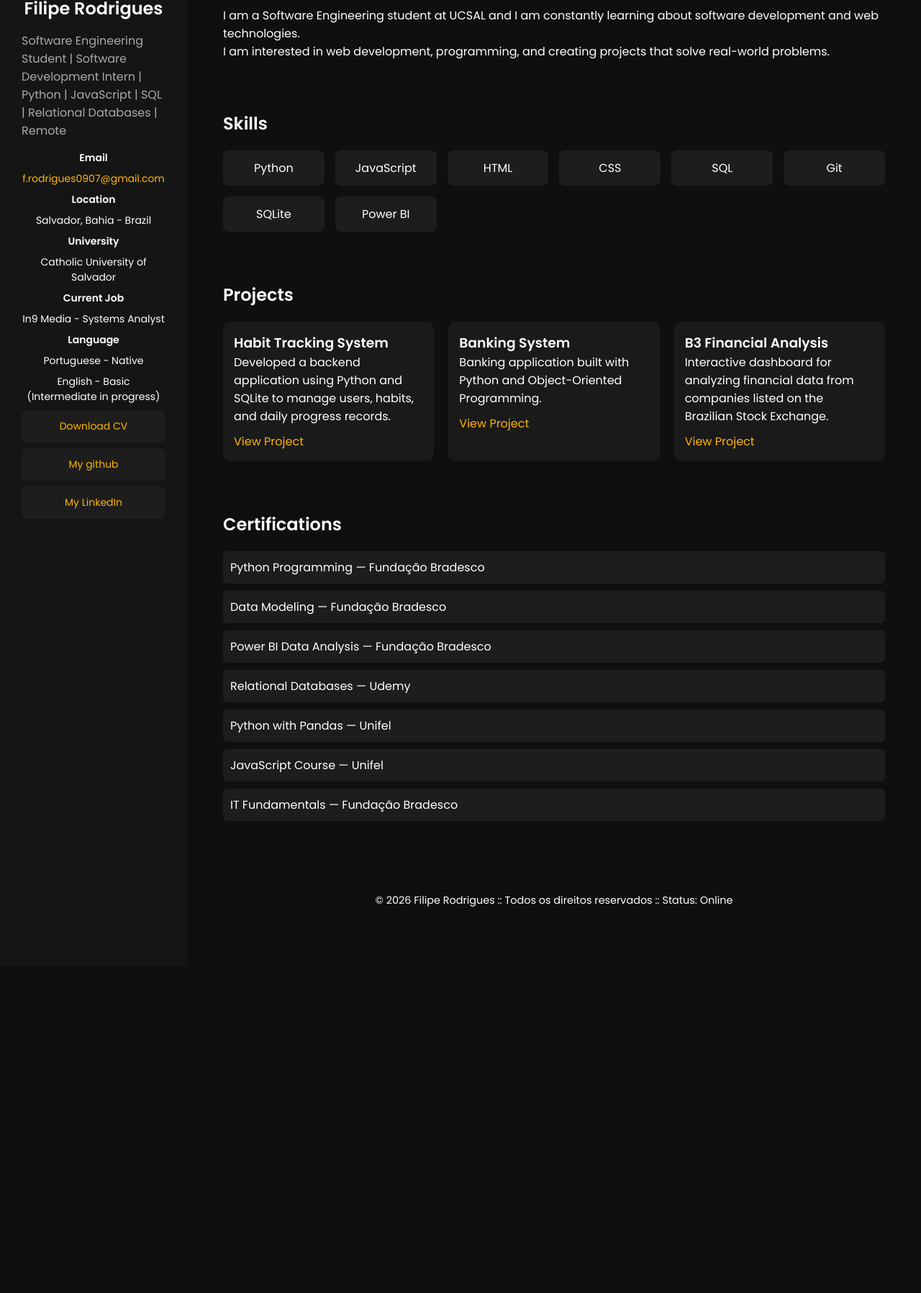
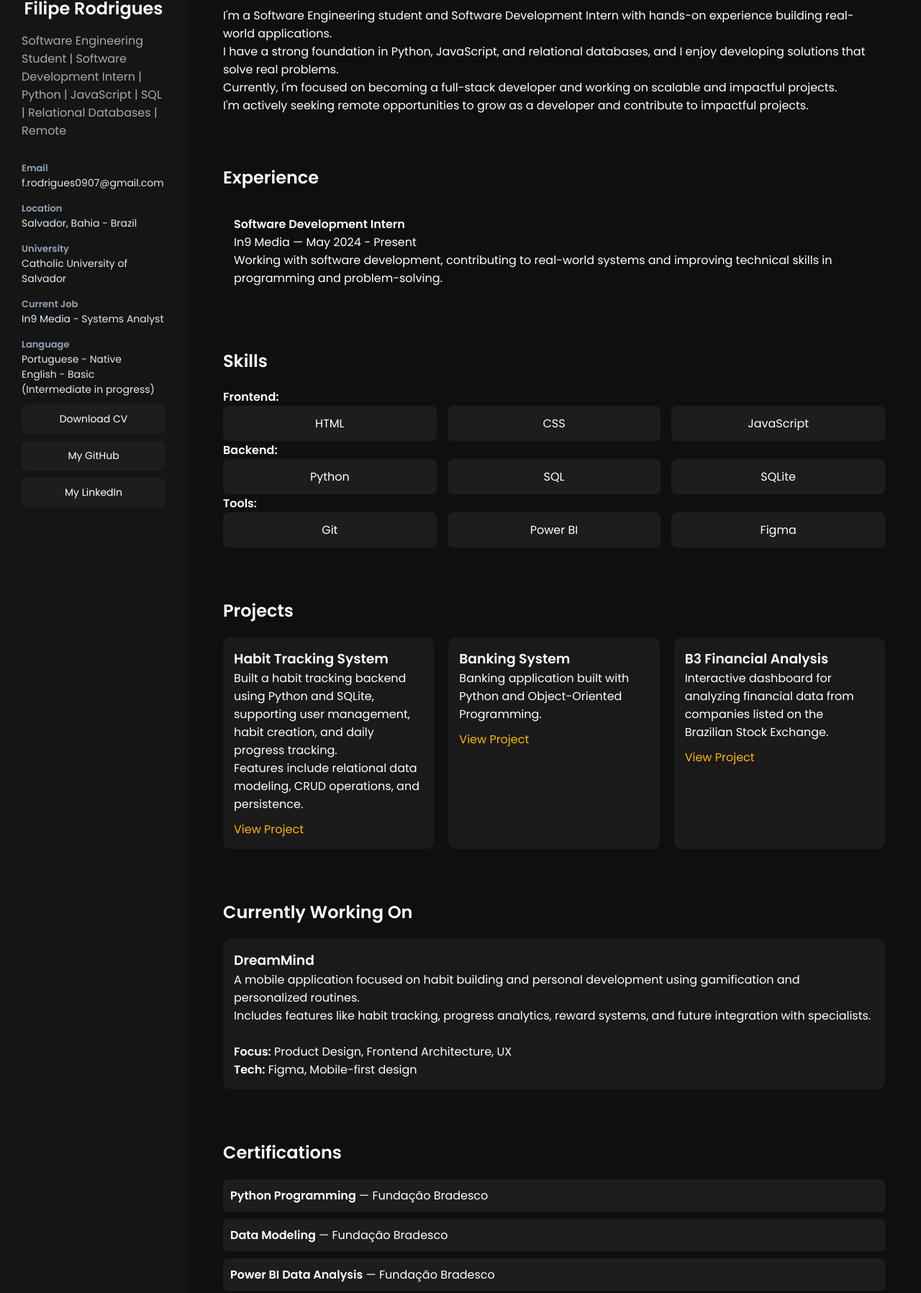
Before and after one commit to lipesoft/portifolio, a plain HTML site: page index.html in a window 1280 px wide. Shown: the part 161-1958 px from the top of the page at 72% size. Before the commit the page ends 1503 px from the top, so only its background shows below. Drawn offline with Linux system fonts and the light colour scheme.

Commit message:
Atualizando portifólio

```diff
--- a/index.html
+++ b/index.html
@@ -47,7 +47,7 @@
         </div>
 
         <div class="btn-download">
-          <a href="https://github.com/lipesoft" class="btn-git">My github</a>
+          <a href="https://github.com/lipesoft" class="btn-git">My GitHub</a>
         </div>
 
         <div class="btn-download">
@@ -67,27 +67,58 @@
       <section id="about" class="section reveal">
         <h1>About me</h1>
         <p>
-          I am a Software Engineering student at UCSAL and I am constantly learning about software development and web
-          technologies.
+          I'm a Software Engineering student and Software Development Intern with hands-on experience building
+          real-world applications.
         </p>
         <p>
-          I am interested in web development, programming, and creating projects that solve real-world problems.
+          I have a strong foundation in Python, JavaScript, and relational databases, and I enjoy developing solutions
+          that solve real problems.
         </p>
+        <p>
+          Currently, I'm focused on becoming a full-stack developer and working on scalable and impactful projects.
+        </p>
+        <p>
+          I'm actively seeking remote opportunities to grow as a developer and contribute to impactful projects.
+        </p>
+      </section>
 
+      <section class="section reveal">
+        <h2>Experience</h2>
+
+        <div>
+          <div class="project-info">
+            <span><strong>Software Development Intern</strong></span>
+            <p>In9 Media — May 2024 - Present</p>
+            <p>
+              Working with software development, contributing to real-world systems and improving technical skills in
+              programming and problem-solving.
+            </p>
+          </div>
+        </div>
       </section>
 
       <section id="skills" class="section reveal">
         <h2>Skills</h2>
 
+        <h4>Frontend:</h4>
+        <div class="skills-grid">
+          <div class="skill">HTML</div>
+          <div class="skill">CSS</div>
+          <div class="skill">JavaScript</div>
+        </div>
+
+        <h4>Backend:</h4>
         <div class="skills-grid">
           <div class="skill">Python</div>
-          <div class="skill">JavaScript</div>
-          <div class="skill">HTML</div>
-          <div class="skill">CSS</div>
           <div class="skill">SQL</div>
+          <div class="skill">SQLite</div>
+        </div>
+
+        <h4>Tools:</h4>
+        <div class="skills-grid">
           <div class="skill">Git</div>
-          <div class="skill">SQLite</div>
           <div class="skill">Power BI</div>
+          <div class="skill">Figma</div>
         </div>
       </section>
 
@@ -100,8 +131,11 @@
 
               <h3>Habit Tracking System</h3>
               <p>
-                Developed a backend application using Python and SQLite to manage users, habits, and daily progress
-                records.
+                Built a habit tracking backend using Python and SQLite, supporting user management, habit creation, and
+                daily progress tracking.
+              </p>
+              <p>
+                Features include relational data modeling, CRUD operations, and persistence.
               </p>
               <a href="https://github.com/lipesoft/Habit-tracking-system">View Project</a>
             </div>
@@ -128,8 +162,28 @@
               </p>
               <a href="https://github.com/lipesoft/b3-financial-analysis">View Project</a>
             </div>
+          </div>
+      </section>
 
+      <section id="current" class="section reveal">
+        <h2>Currently Working On</h2>
 
+        <div class="project-card">
+          <div class="project-info">
+            <h3>DreamMind</h3>
+            <p>
+              A mobile application focused on habit building and personal development using gamification and
+              personalized
+              routines.
+            </p>
+            <p>
+              Includes features like habit tracking, progress analytics, reward systems, and future integration with
+              specialists.
+            </p><br>
+            <p><strong>Focus:</strong> Product Design, Frontend Architecture, UX</p>
+            <p><strong>Tech:</strong> Figma, Mobile-first design</p>
+          </div>
+        </div>
       </section>
 
       <section id="certifications" class="section reveal">
@@ -137,19 +191,22 @@
         <h2>Certifications</h2>
 
         <ul class="cert-list">
-          <li>Python Programming — Fundação Bradesco</li>
-          <li>Data Modeling — Fundação Bradesco</li>
-          <li>Power BI Data Analysis — Fundação Bradesco</li>
-          <li>Relational Databases — Udemy</li>
-          <li>Python with Pandas — Unifel</li>
-          <li>JavaScript Course — Unifel</li>
-          <li>IT Fundamentals — Fundação Bradesco</li>
+          <li><strong>Python Programming</strong> — Fundação Bradesco</li>
+          <li><strong>Data Modeling</strong> — Fundação Bradesco</li>
+          <li><strong>Power BI Data Analysis</strong> — Fundação Bradesco</li>
+          <li><strong>Relational Databases</strong> — Udemy</li>
+          <li><strong>Python with Pandas</strong> — Unifel</li>
+          <li><strong>JavaScript Course</strong> — Unifel</li>
+          <li><strong>IT Fundamentals</strong> — Fundação Bradesco</li>
         </ul>
       </section>
 
       <footer>
-        <p>&copy; 2026 Filipe Rodrigues <span class="highlight">::</span> Todos os direitos reservados <span
-            class="highlight">::</span> Status: Online</p>
+        <p>
+          &copy; 2026 Filipe Rodrigues
+          <span class="highlight">::</span> All rights reserved
+          <span class="highlight">::</span> Status: Online
+        </p>
       </footer>
     </main>
   </div>
--- a/style.css
+++ b/style.css
@@ -38,37 +38,36 @@ body {
   color: #aaa;
 }
 
-.info {
-  font-size: 14px;
-  text-align: center;
-  display: flex;
-  flex-direction: column;
-  gap: 8px;
+/* INFO */
+.info p {
+  margin-top: 15px;
+  font-size: 13px;
+  color: #94a3b8;
 }
 
-.info a {
-  color: #ffb400;
+.info a,
+.info span {
+  font-size: 14px;
+  display: block;
+  color: #e2e8f0;
   text-decoration: none;
 }
 
-.btn-download-grid {
-  display: grid;
-  grid-template-columns: repeat(auto-fit, minmax(140px, 1fr));
-  gap: 15px;
-}
-
-.btn-download {
+.btn-download a {
+  display: block;
+  margin-top: 10px;
+  padding: 10px;
+  text-align: center;
   background: #1d1d1d;
-  padding: 12px;
-  text-align: center;
   border-radius: 8px;
+  color: white;
+  text-decoration: none;
   transition: 0.3s;
 }
 
-.btn-download:hover {
-  background: #ffb400;
-  color: black;
-  transform: translateY(-4px);
+.btn-download a:hover {
+  transform: translateY(-2px);
+  box-shadow: 0 4px 15px rgba(255, 180, 0, 0.5);
 }
 
 /* CONTENT */
```
